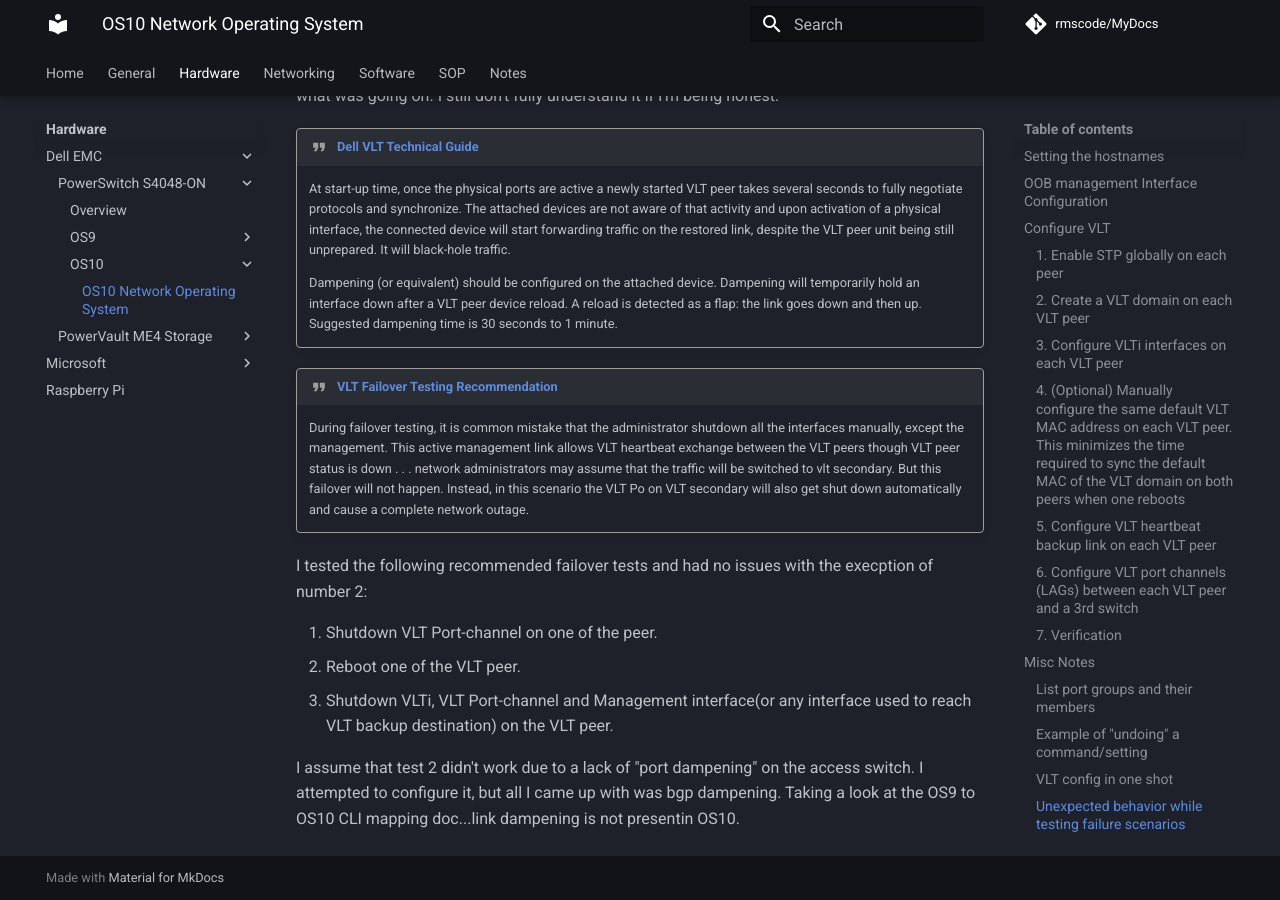
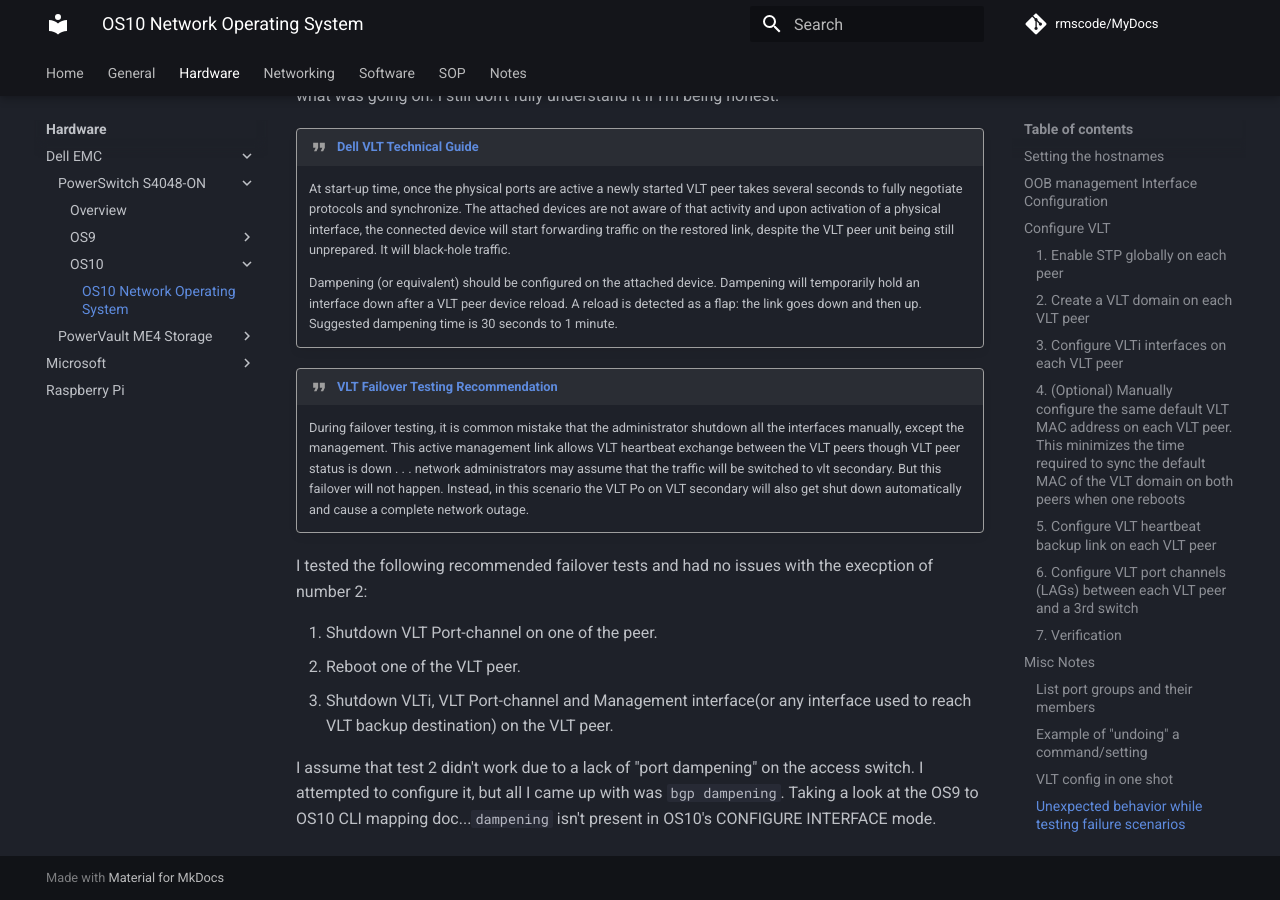
Before and after one commit to rmscode/binary-garden, an MkDocs documentation site: the page built from docs/hardware/dell-emc/S4048-ON/os10.md, in a window 1280 px wide and 900 px high, scrolled down 7382 px. Built offline with MkDocs 1.6.1 and Material for MkDocs 9.7.7, drawn with Linux system fonts in a browser that asks for light colours; comment, search, counter and statistics services are not loaded.

Commit message:
Update os10.md

```diff
--- a/docs/hardware/dell-emc/S4048-ON/os10.md
+++ b/docs/hardware/dell-emc/S4048-ON/os10.md
@@ -325,4 +325,4 @@
 2. Reboot one of the VLT peer.
 3. Shutdown VLTi, VLT Port-channel and Management interface(or any interface used to reach VLT backup destination) on  the VLT peer.
 
-I assume that test 2 didn't work due to a lack of "port dampening" on the access switch. I attempted to configure it, but all I came up with was bgp dampening. Taking a look at the OS9 to OS10 CLI mapping doc...link dampening is not presentin OS10.
+I assume that test 2 didn't work due to a lack of "port dampening" on the access switch. I attempted to configure it, but all I came up with was `bgp dampening`. Taking a look at the OS9 to OS10 CLI mapping doc...`dampening` isn't present in OS10's CONFIGURE INTERFACE mode.
```
